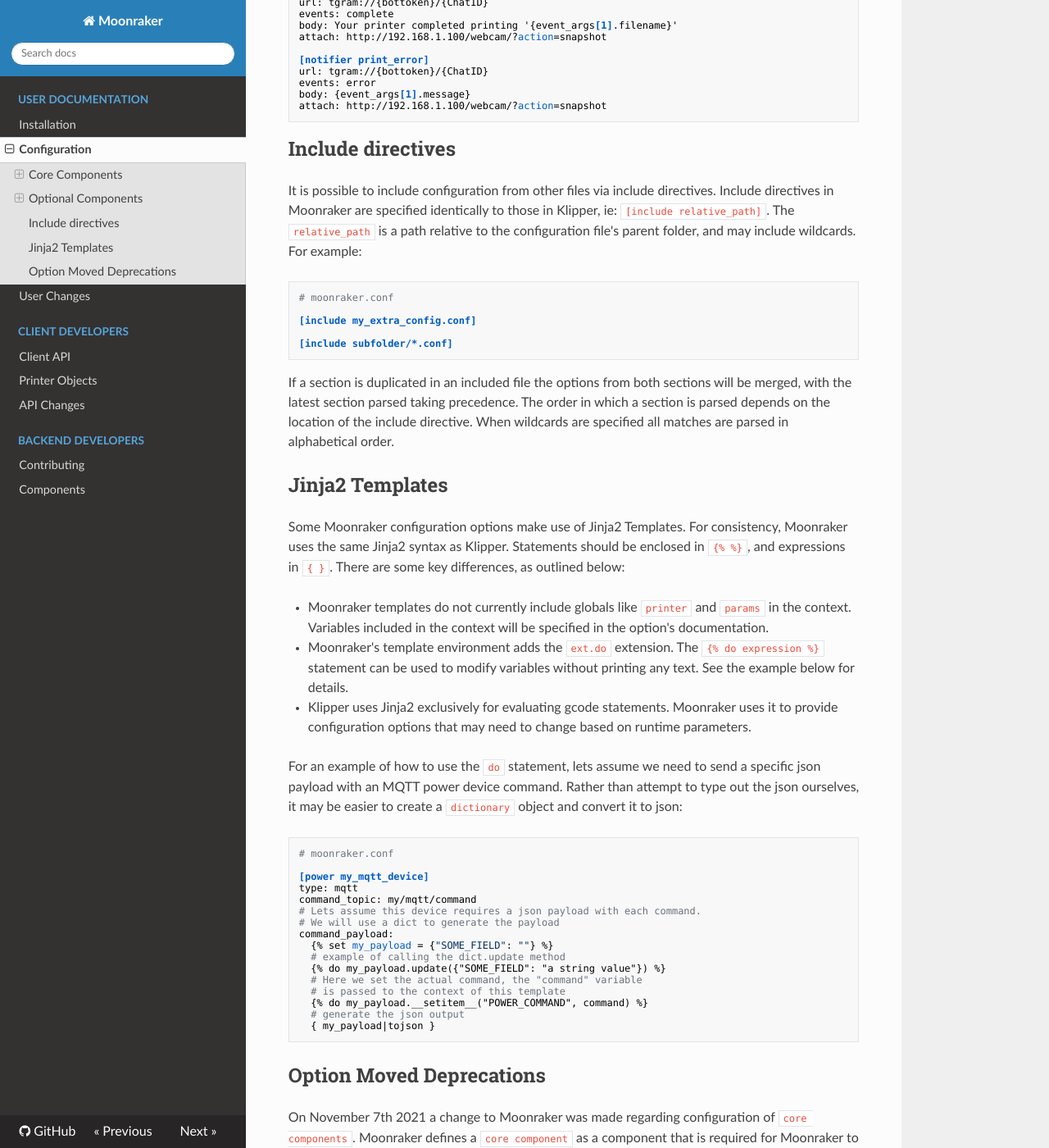
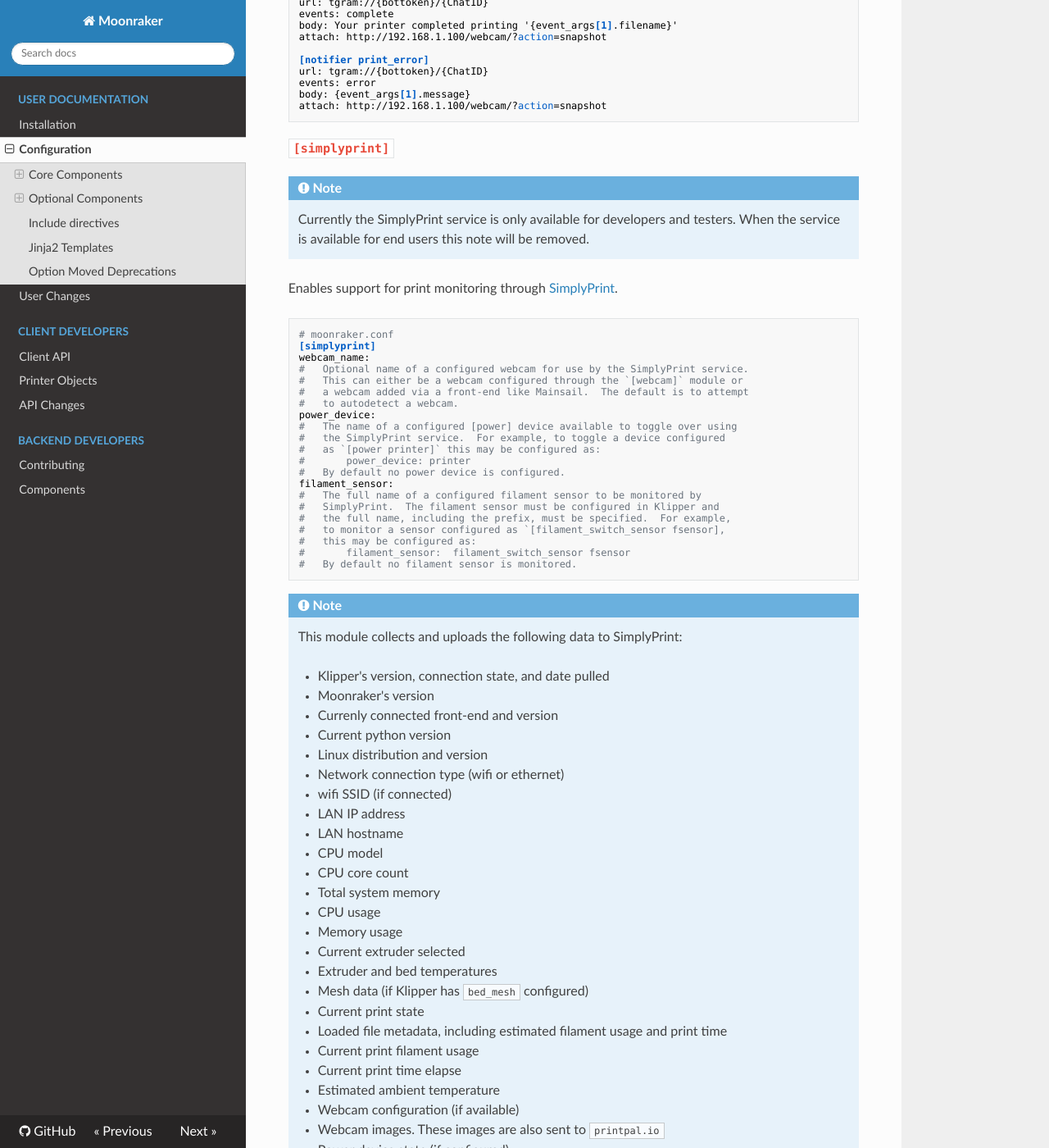
Before and after one commit to Marirossibn/moonraker, an MkDocs documentation site: the page built from docs/configuration.md, in a window 1280 px wide and 1400 px high, scrolled down 32123 px. Shown: the whole window at 82% size. Built offline with MkDocs 1.6.1, drawn with Linux system fonts in a browser that asks for light colours; nearby versions of some CDN libraries; some of the changed text lies outside the part shown.

Commit message:
docs:  add simplyprint documentation
Signed-off-by:  Eric Callahan <arksine.code@gmail.com>

````diff
--- a/docs/configuration.md
+++ b/docs/configuration.md
@@ -1946,6 +1946,70 @@
 attach: http://192.168.1.100/webcam/?action=snapshot
 ```
 
+### `[simplyprint]`
+
+!!! Note
+    Currently the SimplyPrint service is only available for developers
+    and testers.  When the service is available for end users this note
+    will be removed.
+
+Enables support for print monitoring through
+[SimplyPrint](https://simplyprint.io).
+
+```ini
+# moonraker.conf
+[simplyprint]
+webcam_name:
+#   Optional name of a configured webcam for use by the SimplyPrint service.
+#   This can either be a webcam configured through the `[webcam]` module or
+#   a webcam added via a front-end like Mainsail.  The default is to attempt
+#   to autodetect a webcam.
+power_device:
+#   The name of a configured [power] device available to toggle over using
+#   the SimplyPrint service.  For example, to toggle a device configured
+#   as `[power printer]` this may be configured as:
+#       power_device: printer
+#   By default no power device is configured.
+filament_sensor:
+#   The full name of a configured filament sensor to be monitored by
+#   SimplyPrint.  The filament sensor must be configured in Klipper and
+#   the full name, including the prefix, must be specified.  For example,
+#   to monitor a sensor configured as `[filament_switch_sensor fsensor],
+#   this may be configured as:
+#       filament_sensor:  filament_switch_sensor fsensor
+#   By default no filament sensor is monitored.
+```
+
+!!! Note
+    This module collects and uploads the following data to SimplyPrint:
+
+    - Klipper's version, connection state, and date pulled
+    - Moonraker's version
+    - Currenly connected front-end and version
+    - Current python version
+    - Linux distribution and version
+    - Network connection type (wifi or ethernet)
+    - wifi SSID (if connected)
+    - LAN IP address
+    - LAN hostname
+    - CPU model
+    - CPU core count
+    - Total system memory
+    - CPU usage
+    - Memory usage
+    - Current extruder selected
+    - Extruder and bed temperatures
+    - Mesh data (if Klipper has `bed_mesh` configured)
+    - Current print state
+    - Loaded file metadata, including estimated filament usage and print time
+    - Current print filament usage
+    - Current print time elapse
+    - Estimated ambient temperature
+    - Webcam configuration (if available)
+    - Webcam images.  These images are also sent to `printpal.io`
+    - Power device state (if configured)
+    - Filament sensor state (if configured)
+
 ## Include directives
 
 It is possible to include configuration from other files via include
````
